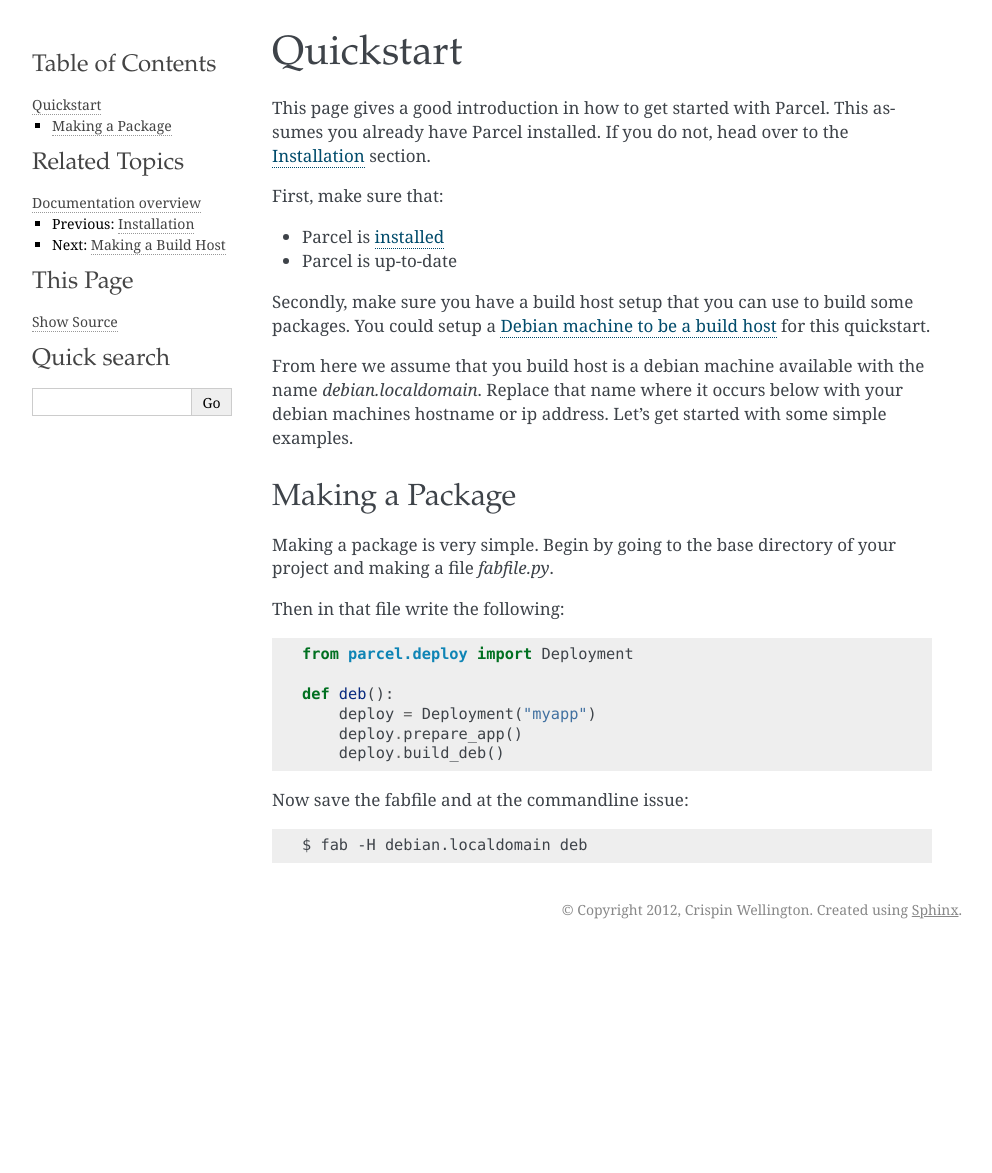
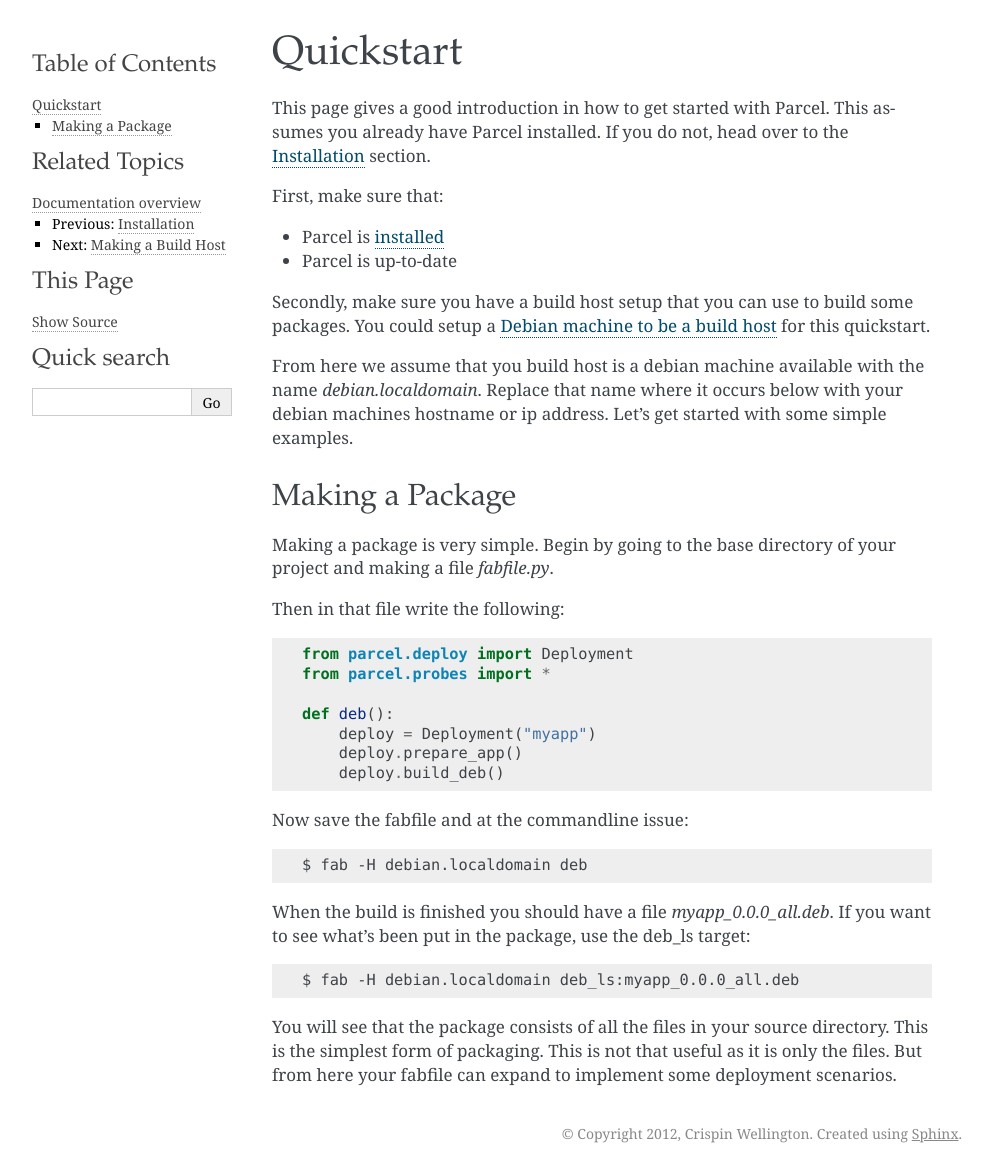
Before and after one commit to phspagiari/parcel, a Sphinx documentation site: the page built from docs/user/quickstart.rst, in a window 1280 px wide. Shown: the whole page, without its empty margins (148-1140 px from the left). Built offline with Sphinx 7.4.7, drawn with Linux system fonts in a browser that asks for light colours; before the commit the page ends 949 px from its top, so only the background shows below that.

Commit message:
quickstart update

```diff
--- a/docs/user/quickstart.rst
+++ b/docs/user/quickstart.rst
@@ -29,6 +29,7 @@
 Then in that file write the following::
 
     from parcel.deploy import Deployment
+    from parcel.probes import *
 
     def deb():
         deploy = Deployment("myapp")
@@ -38,3 +39,11 @@
 Now save the fabfile and at the commandline issue::
 
     $ fab -H debian.localdomain deb
+
+When the build is finished you should have a file `myapp_0.0.0_all.deb`. If you want to see what's been put in the package,
+use the deb_ls target::
+
+    $ fab -H debian.localdomain deb_ls:myapp_0.0.0_all.deb
+
+You will see that the package consists of all the files in your source directory. This is the simplest form of packaging.
+This is not that useful as it is only the files. But from here your fabfile can expand to implement some deployment scenarios.
```
